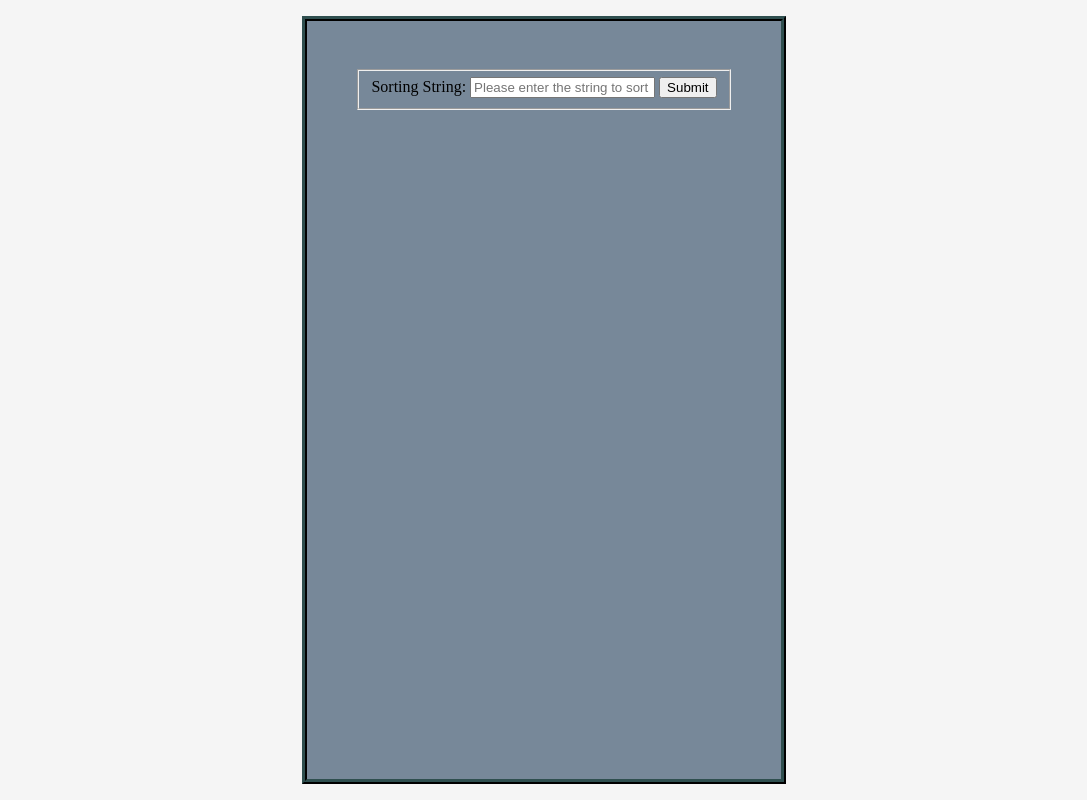
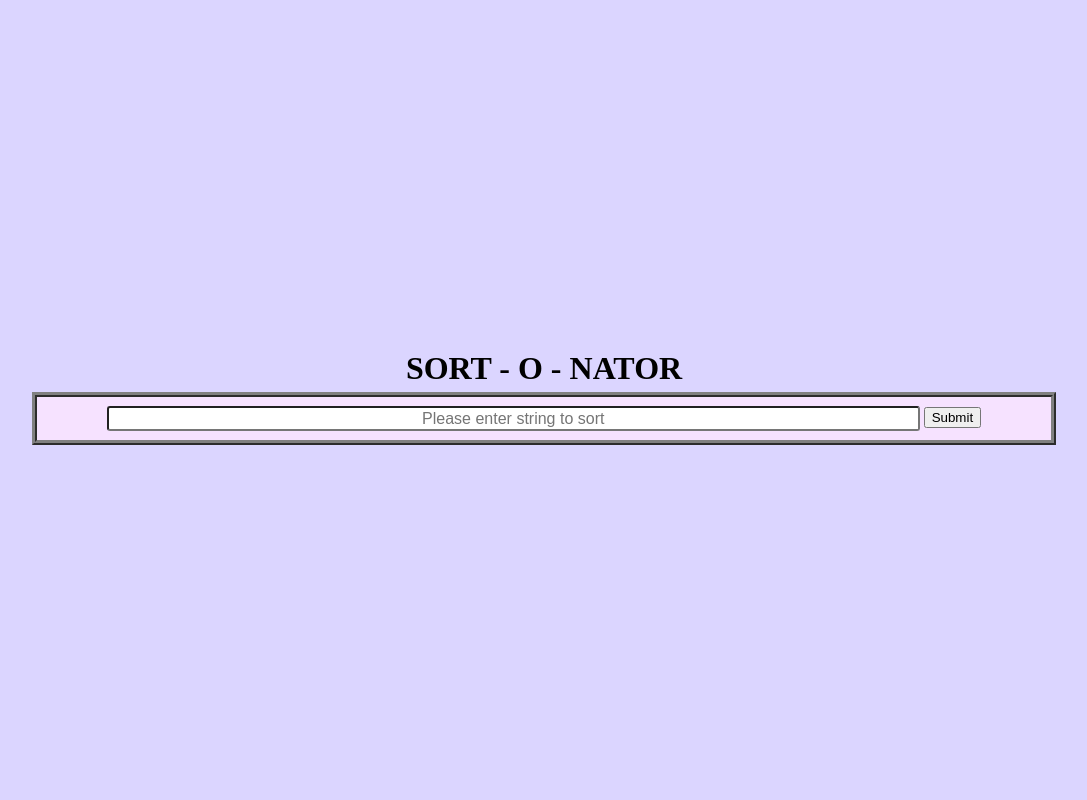
Before and after one commit to r-i-c-h/tinkertoy-SortinatorDeux, a website: page views/index.html in a window 1280 px wide. Shown: the whole page, without its empty margins (96-1183 px from the left). Drawn offline with Linux system fonts and the light colour scheme; files that its build step writes are made by us from their sources.

Commit message:
Client html/style setup

```diff
--- a/public/stylesheets/style.css
+++ b/public/stylesheets/style.css
@@ -1,33 +1,63 @@
-* {
-  box-sizing: border-box;
-}
+* { box-sizing: border-box; }
+
 html, body {
   height: 100vh;
   width: 100vw;
   margin: 0;
+  padding: 0;
 }
 
 body {
-  padding: 1rem;
   text-align: center;
-  background-color: whitesmoke;
+  background-color: #DBD5FF;
+  display: flex;
+  flex-flow: column nowrap;
 }
 
 .wrapper {
-  height: 100%;
   margin: auto;
   display: flex;
-  flex-direction: column;
-  justify-content: center;
+  flex-flow: column nowrap;
 }
 
-.inputBox {
-  margin: auto;
-  flex: 1 0 100%;
-  padding: 3rem;
-  background-color: lightslategray;
-  border: 5px darkslategray;
+.wrapper > * {
+  padding: 5px;
+  flex: 1 100%;
+}
+
+heading {
+  font-weight: bold;
+  font-size: 2em;
+}
+
+.top-box {
+  background-color:#F6E2FF;
+  border: 5px grey;
   border-style: ridge;
+  display: flex;
+  flex-flow: row nowrap;
+  justify-content: center;
+  width: 80vw;
+}
+
+fieldset {
+  margin: 0;
+  padding: 0;
+  border: none;
+  width: 80vw;
+  padding: 0.25rem;
+  /* flex-flow: row nowrap; */
+  justify-content: flex-start;
+  font-weight:bold;
+}
+input[type=text]{
+  border: 1px solide black;
+  border-radius: 3px;
+  font-size: 1rem;
+  line-height: 1.2rem;
+  vertical-align: middle;
+  width: 80%;
+  text-align: center;
 }
 
 .outputBox {
--- a/views/index.html
+++ b/views/index.html
@@ -4,24 +4,30 @@
 <head>
   <meta charset="utf-8">
   <title>Sortinator Deux</title>
-  <link rel="stylesheet" href="../public/stylesheets/style.css" type="text/css">
+  <link rel="stylesheet" href="./style.css" type="text/css">
 </head>
-
 <body>
   <div class="wrapper">
-    <div class="inputBox">
+
+    <heading>
+      SORT - O - NATOR
+    </heading>
+
+    <div class="top-box">
+
       <form action="">
         <fieldset>
-          <label for="words">Sorting String:</label>
-          <input type="text" name="words" id="the-string" placeholder="Please enter the string to sort here" required>
+          <input type="text" name="words" id="the-string" placeholder="Please enter string to sort" required>
           <input type="submit" id='subButton'>
         </fieldset>
       </form>
     </div>
-    <div class="outputBox">
+
+    <div class="bottom-box">
 
     </div>
+
   </div>
-  <script src="../public/js/client.js"></script>
+  <script src="./client.js"></script>
 </body>
 </html>
```
